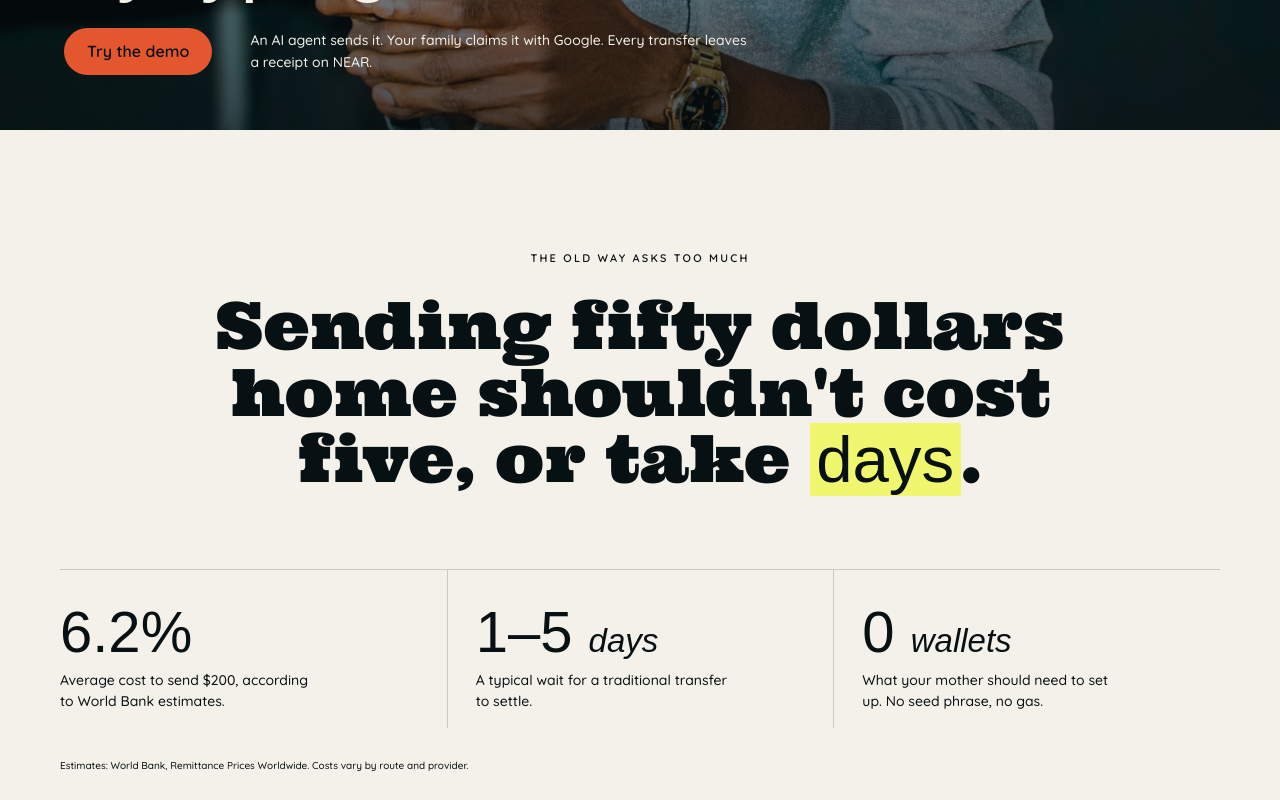
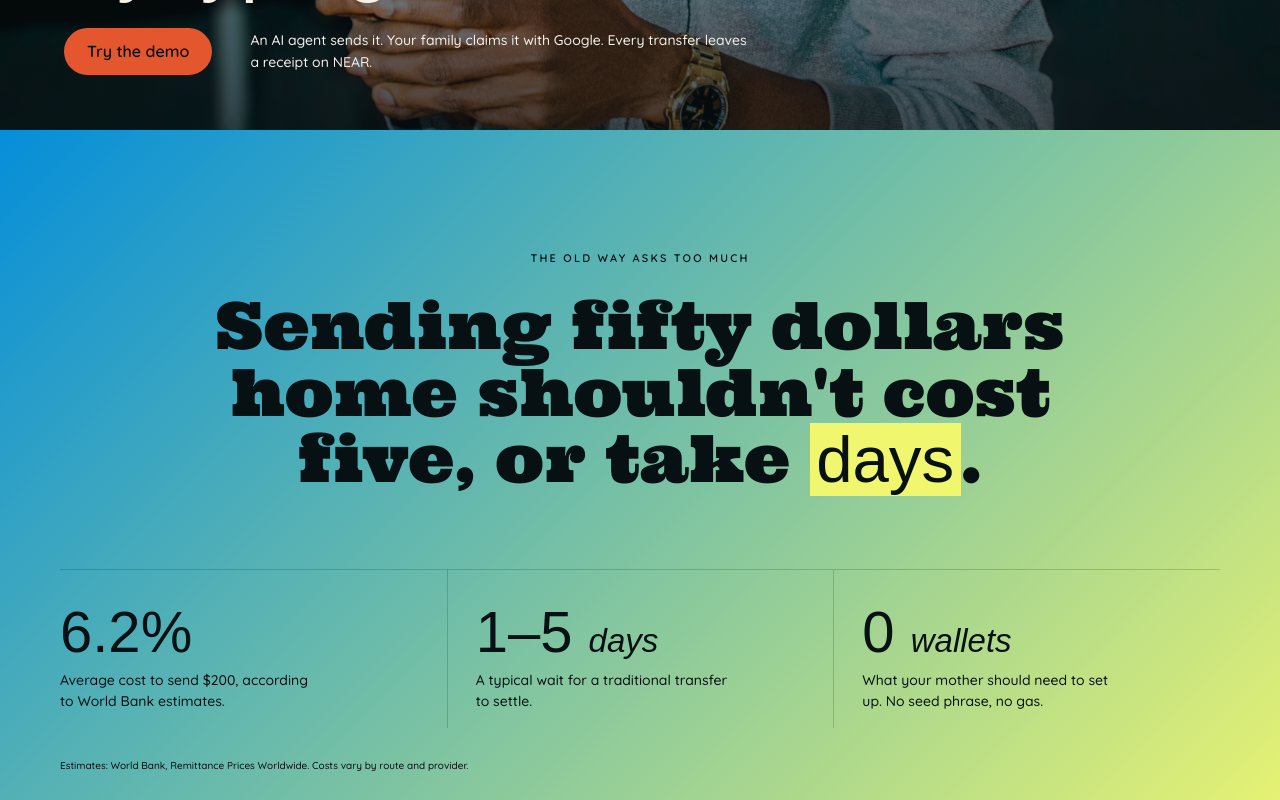
Before and after one commit to OutstandingVick/zermitt, a Next.js app: page / in a window 1280 px wide. Shown: the part 640-1440 px from the top of the page. Built offline with nearby package versions, Linux system fonts and the light colour scheme; a web font is replaced by a local one.

Commit message:
Gradient the problem figures section

```diff
--- a/app/globals.css
+++ b/app/globals.css
@@ -13,6 +13,7 @@ body{overflow-x:hidden}.container{width:min(calc(100% - 32px),520px)}
 @media(max-width:760px){.notice{font-size:10px;justify-content:flex-start;padding-left:16px}.notice button{right:8px}.site-nav{margin-top:44px}.photo-hero{margin-top:-120px}}
 .site-nav{margin-top:22px}.photo-hero{margin-top:-98px}@media(max-width:760px){.site-nav{margin-top:14px}.photo-hero{margin-top:-90px}}
 .photo-hero img{z-index:0}.photo-hero .hero-shade{z-index:1}.photo-hero .hero-copy{z-index:2}
+.landing .problem{background-image:var(--brand-gradient)}
 .landing .photo-hero{width:100%;max-width:none;min-height:calc(100svh - 30px);margin-top:-98px;border-radius:0}
 .landing .photo-hero .hero-copy{padding-top:110px}
 @media(max-width:760px){.landing .photo-hero{width:100%;min-height:calc(100svh - 30px);margin-top:-90px}.landing .photo-hero .hero-copy{padding-top:100px}}
```
